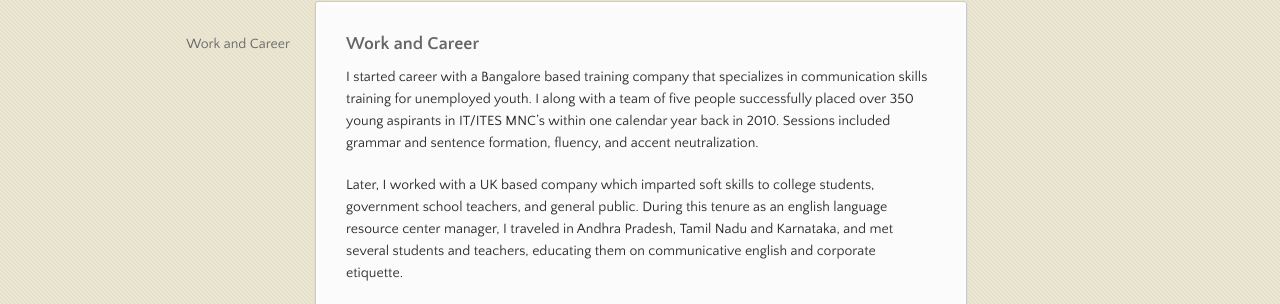
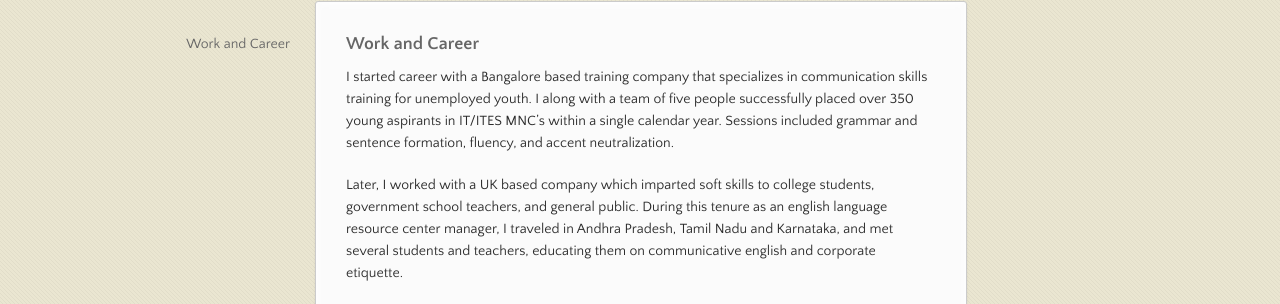
Before and after one commit to harshavardhan-net/harshavardhan-net, a Jekyll site: the page built from about.md, in a window 1280 px wide. Shown: the part 189-493 px from the top of the page. Built offline with Jekyll 4.4.1, drawn with Linux system fonts in a browser that asks for light colours.

```diff
--- a/about.md
+++ b/about.md
@@ -6,7 +6,7 @@
 
 ### Work and Career
 
-I started career with a Bangalore based training company that specializes in communication skills training for unemployed youth. I along with a team of five people successfully placed over 350 young aspirants in IT/ITES MNC’s within one calendar year back in 2010. Sessions included grammar and sentence formation, fluency, and accent neutralization.
+I started career with a Bangalore based training company that specializes in communication skills training for unemployed youth. I along with a team of five people successfully placed over 350 young aspirants in IT/ITES MNC’s within a single calendar year. Sessions included grammar and sentence formation, fluency, and accent neutralization.
 
 Later, I worked with a UK based company which imparted soft skills to college students, government school teachers, and general public. During this tenure as an english language resource center manager, I traveled in Andhra Pradesh, Tamil Nadu and Karnataka, and met several students and teachers, educating them on communicative english and corporate etiquette.
 
```
